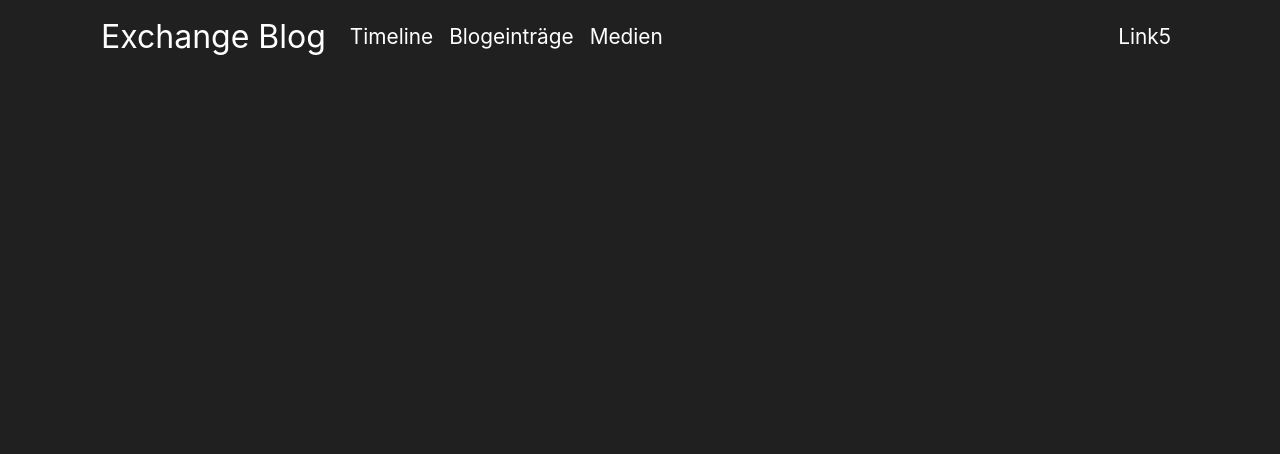
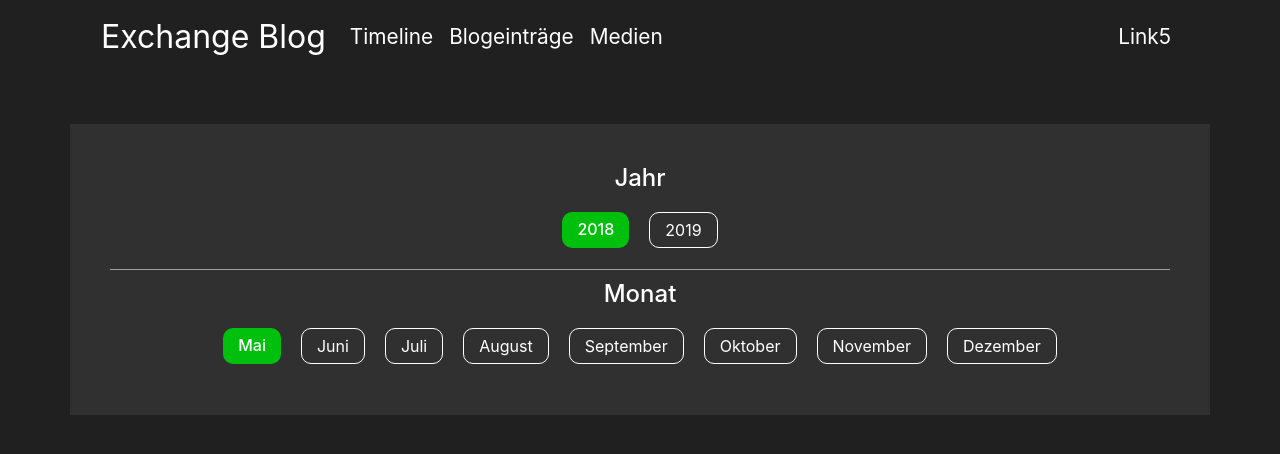
Before and after one commit to DrEGZo/Exchange-Blog, a website: page de-de/media/index.html in a window 1280 px wide. Drawn offline with nearby package versions, Linux system fonts and the light colour scheme.

Commit message:
Update 15.03.2018

```diff
--- a/de-de/media/index.css
+++ b/de-de/media/index.css
@@ -21,6 +21,48 @@ body {
 }
 .navbar-dark .navbar-nav .nav-link:hover {
   color: #ffffff;
+}
+
+#page-menu {
+  background-color: #303030;
+  margin-top: 50px;
+  margin-bottom: 50px;
+  padding: 40px;
+}
+#page-menu > h4 {
+  color: #ffffff;
+  text-align: center;
+}
+.menu-box {
+  display: flex;
+  justify-content: center;
+  flex-wrap: wrap;
+  padding: 1px;
+}
+.divider {
+  height: 1px;
+  background-color: #a0a0a0;
+  margin-top: 10px;
+  margin-bottom: 10px;
+}
+.menu-button {
+  border: 1px solid #ffffff;
+  border-radius: 10px;
+  padding: 5px 15px;
+  color: #ffffff;
+  font-weight: 400;
+  margin: 10px 10px;
+}
+.menu-button:hover {
+  color: #303030;
+  background-color: #ffffff;
+  cursor: pointer;
+}
+.menu-button.active {
+  background-color: #00bf0d;
+  color: #ffffff;
+  border: none;
+  font-weight: 500;
 }
 
 #page-content {
--- a/de-de/media/index.html
+++ b/de-de/media/index.html
@@ -15,7 +15,7 @@
         <div class="container-fluid page-top">
           <div id="navcontainer" class="container">
             <nav class="navbar navbar-expand-md navbar-dark" >
-              <a href="#" class="navbar-brand">Exchange Blog</a>
+              <a href=".." class="navbar-brand">Exchange Blog</a>
               <button type="button" class="navbar-toggler" data-toggle="collapse" data-target="#navbar-content">
                 <span class="navbar-toggler-icon"></span>
               </button>
@@ -40,5 +40,25 @@
             </nav>
           </div>
         </div>
+
+        <div id="page-menu" class="container">
+          <h4>Jahr</h4>
+          <div class="menu-box" id="year-choice">
+            <div class="menu-button active">2018</div>
+            <div class="menu-button">2019</div>
+          </div>
+          <div class="divider"></div>
+          <h4>Monat</h4>
+          <div class="menu-box" id="month-choice">
+            <div class="menu-button active">Mai</div>
+            <div class="menu-button">Juni</div>
+            <div class="menu-button">Juli</div>
+            <div class="menu-button">August</div>
+            <div class="menu-button">September</div>
+            <div class="menu-button">Oktober</div>
+            <div class="menu-button">November</div>
+            <div class="menu-button">Dezember</div>
+          </div>
+        </div>
     </body>
 </html>
```
Also changed, not shown: de-de/blog/blogentry/index.html (+1 -1 lines), de-de/index.html (+2 -2 lines).
